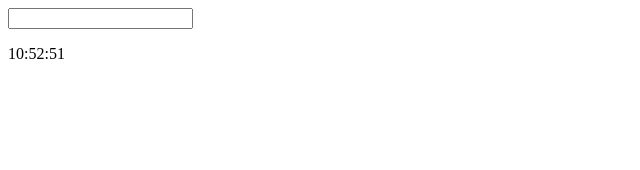
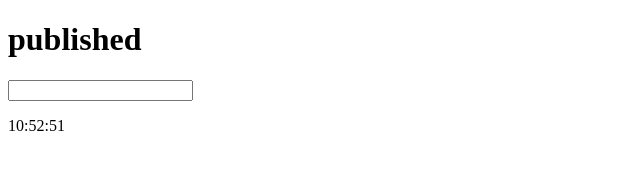
Before and after one commit to likerhythm/Studying-javascript, a plain HTML site: page my_todoList/my_todoList.html in a window 1280 px wide. Shown: the whole page, without its empty margins (0-640 px from the left). Drawn offline with Linux system fonts and the light colour scheme.

Commit message:
test published

```diff
--- a/my_todoList/my_todoList.html
+++ b/my_todoList/my_todoList.html
@@ -6,6 +6,9 @@
 		<title>My todoList</title>
   	</head>
   	<body>
+		<h1>
+			published
+		</h1>
 		<form id="todoList-SubmitForm">
 			<input type="text">
 		</form>
```
